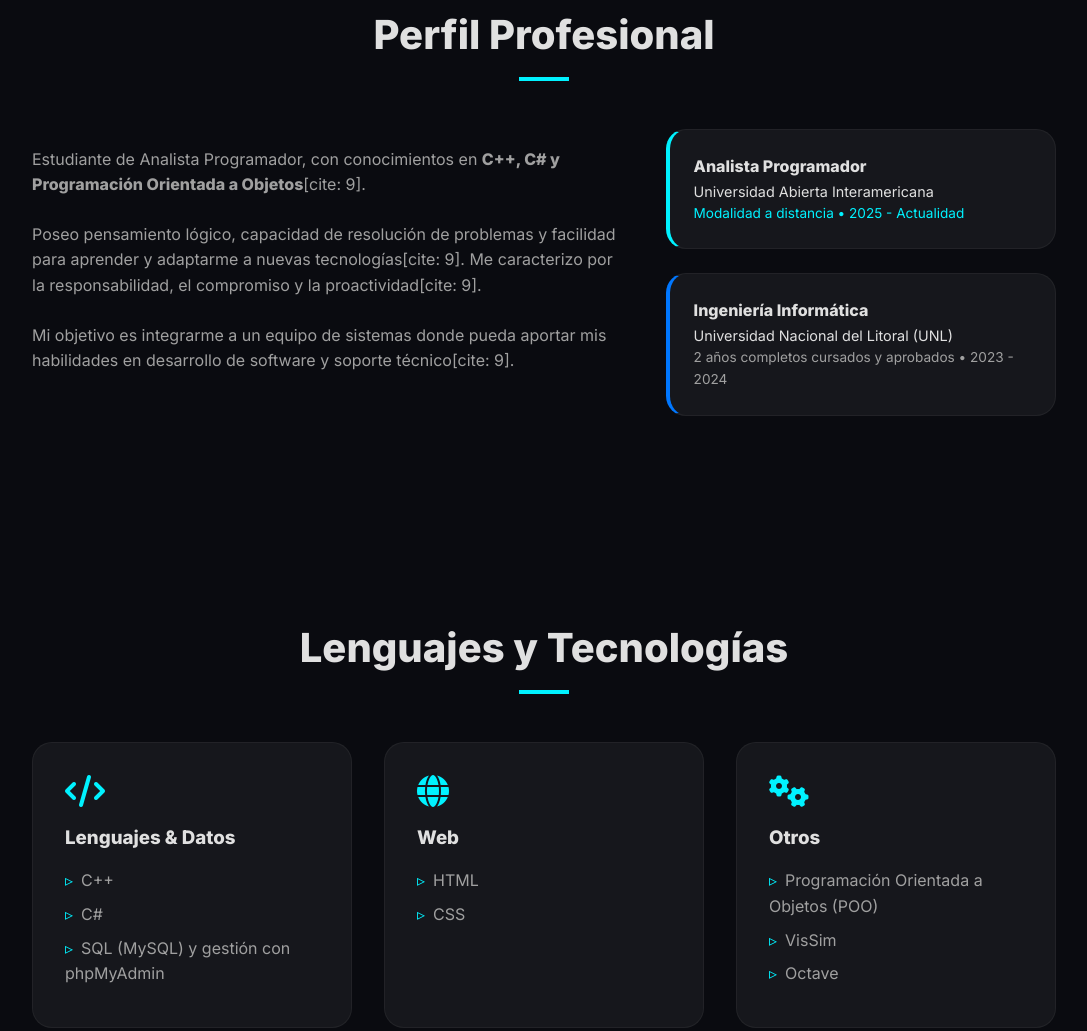
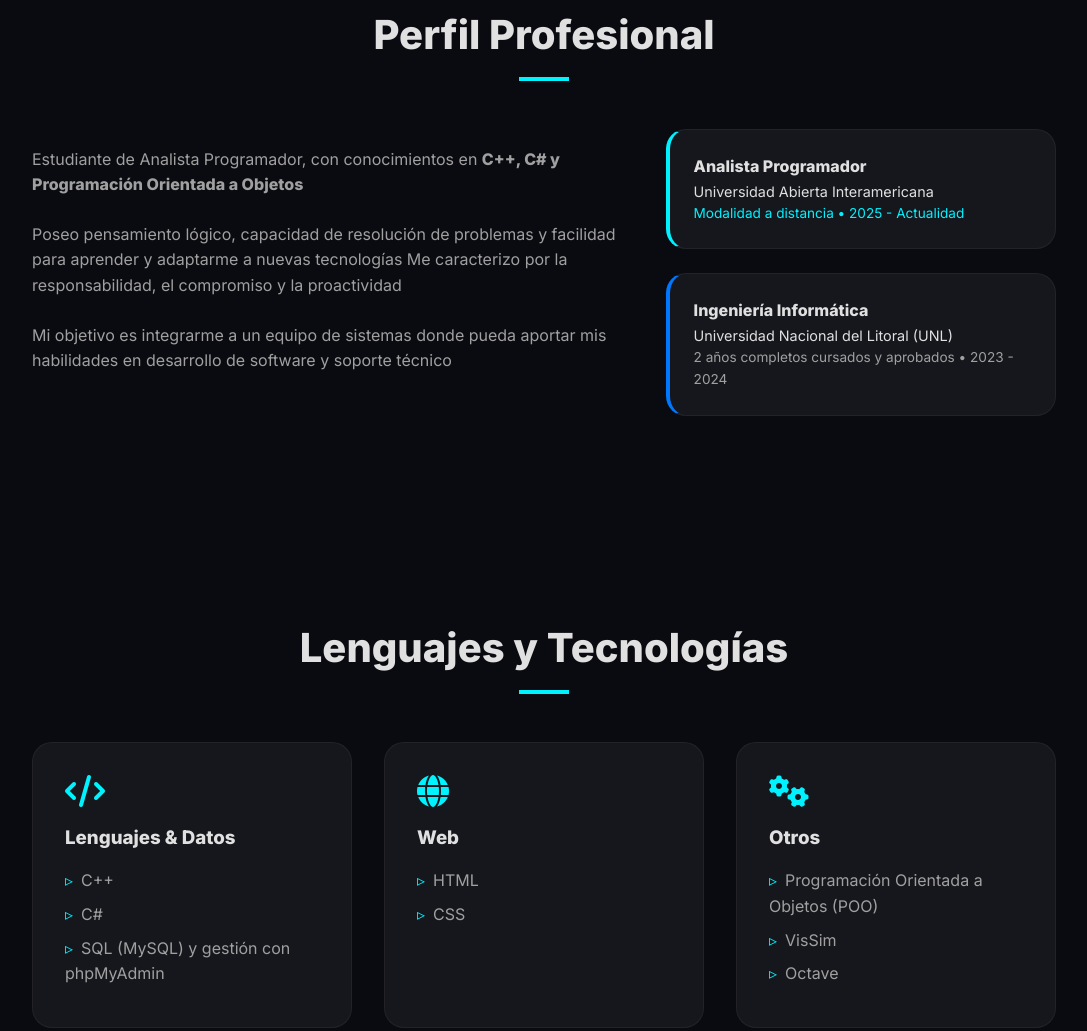
Before and after one commit to sun1er/Portfolio-Santiago-Sunier, a plain HTML site: page index.html in a window 1280 px wide. Shown: the part 897-1928 px from the top of the page, without its empty margins (96-1183 px from the left). Drawn offline with Linux system fonts and the light colour scheme.

Commit message:
mejoras en el HTML

```diff
--- a/index.html
+++ b/index.html
@@ -330,9 +330,9 @@
         <h2>Perfil Profesional</h2>
         <div class="about-content">
             <div class="about-text">
-                <p>Estudiante de Analista Programador, con conocimientos en <strong>C++, C# y Programación Orientada a Objetos</strong>[cite: 9].</p>
-                <p>Poseo pensamiento lógico, capacidad de resolución de problemas y facilidad para aprender y adaptarme a nuevas tecnologías[cite: 9]. Me caracterizo por la responsabilidad, el compromiso y la proactividad[cite: 9].</p>
-                <p>Mi objetivo es integrarme a un equipo de sistemas donde pueda aportar mis habilidades en desarrollo de software y soporte técnico[cite: 9].</p>
+                <p>Estudiante de Analista Programador, con conocimientos en <strong>C++, C# y Programación Orientada a Objetos</strong></p>
+                <p>Poseo pensamiento lógico, capacidad de resolución de problemas y facilidad para aprender y adaptarme a nuevas tecnologías Me caracterizo por la responsabilidad, el compromiso y la proactividad</p>
+                <p>Mi objetivo es integrarme a un equipo de sistemas donde pueda aportar mis habilidades en desarrollo de software y soporte técnico</p>
             </div>
             <div class="academic-timeline">
                 <div class="skill-card" style="border-left: 4px solid var(--accent-cyan); padding: 1.5rem;">
@@ -418,7 +418,7 @@
                 </div>
                 <h3>Proyecto de Gestión</h3>
                 <p style="color: var(--text-dim); margin: 1rem 0;">
-                    Desarrollo de aplicación de escritorio con lógica de Programación Orientada a Objetos y gestión de datos[cite: 9]. Manejo de Capas para una mejor organización (DAL, MPP, BE, Seguridad [SHA64], BLL, UI)[cite: 9].
+                    Desarrollo de aplicación de escritorio con lógica de Programación Orientada a Objetos y gestión de datos Manejo de Capas para una mejor organización (DAL, MPP, BE, Seguridad [SHA64], BLL, UI)
                 </p>
                 <a href="https://github.com/sun1er" target="_blank" style="color: var(--accent-cyan); text-decoration: none; font-size: 0.95rem; font-weight: 600;">Ver proyectos en GitHub →</a>
             </div>
```
